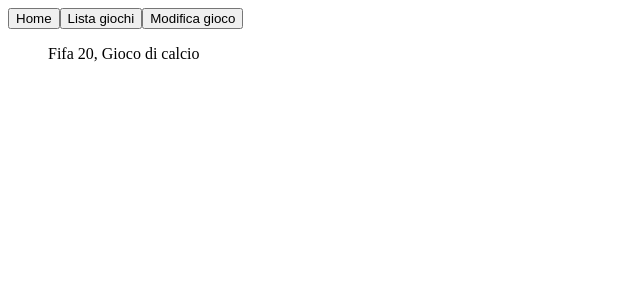
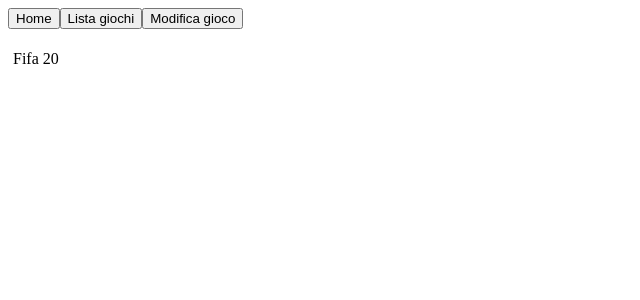
Before and after one commit to Facco99/Esercitazione, an Angular app: page / in a window 1280 px wide. Both pictures are taken after a click on the button "Lista giochi". Shown: the top 300 px of the page, without its empty margins (0-640 px from the left). Built offline with nearby package versions, Linux system fonts and the light colour scheme.

Commit message:
Modifiche generali

```diff
--- a/src/app/components/game-list/game-list.component.html
+++ b/src/app/components/game-list/game-list.component.html
@@ -1,4 +1,3 @@
 <ul *ngFor="let lista of gameList">
-    {{lista.nome}}, {{lista.descrizione}}
-
+    <li>{{lista.nome}}</li>
 </ul>
--- a/src/app/components/game-list/game-list.component.scss
+++ b/src/app/components/game-list/game-list.component.scss
@@ -0,0 +1,5 @@
+ul {
+    list-style-type: none;
+    margin: 10, 0, 0, 0;
+    padding: 5px;
+}
--- a/src/app/components/home/home.component.html
+++ b/src/app/components/home/home.component.html
@@ -1 +1 @@
-<p>home works!</p>
+<h1>Benvenuto in Fracchetti App</h1>
```
